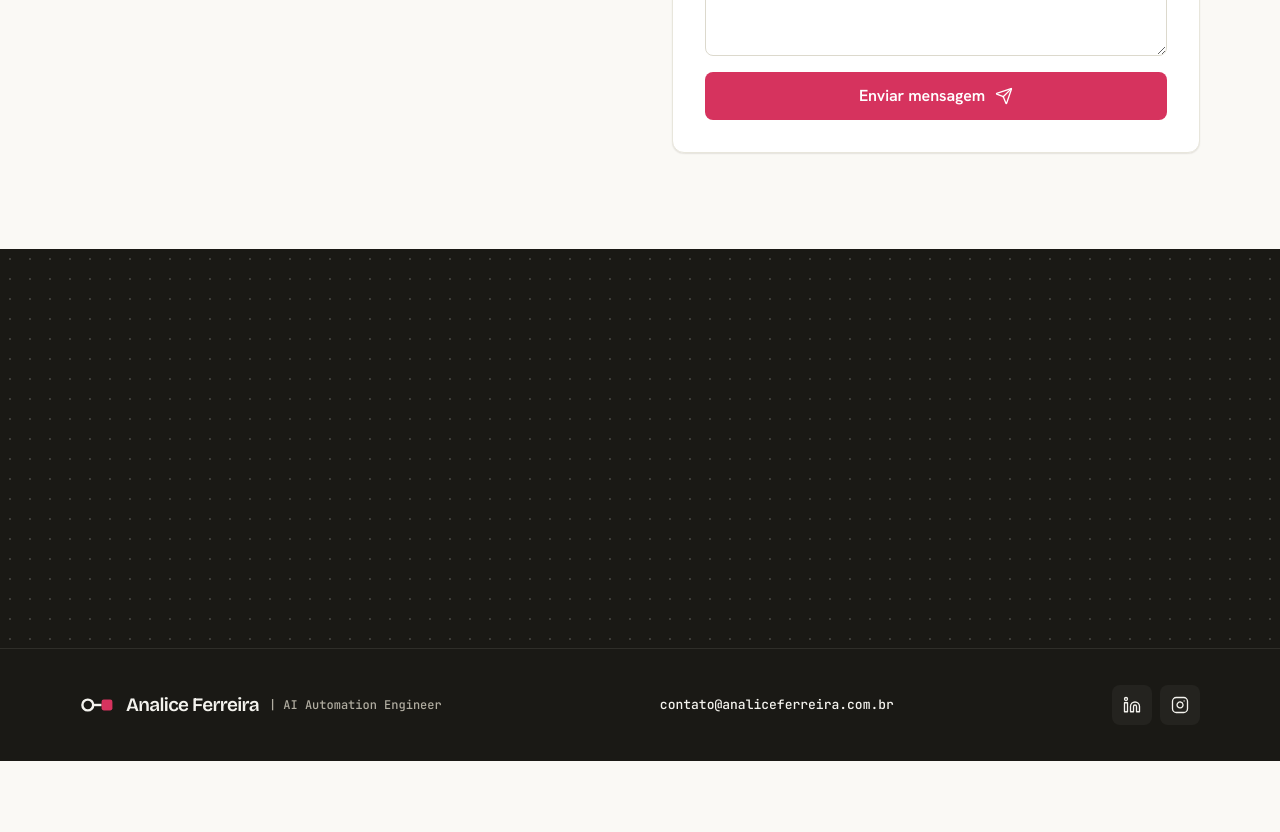
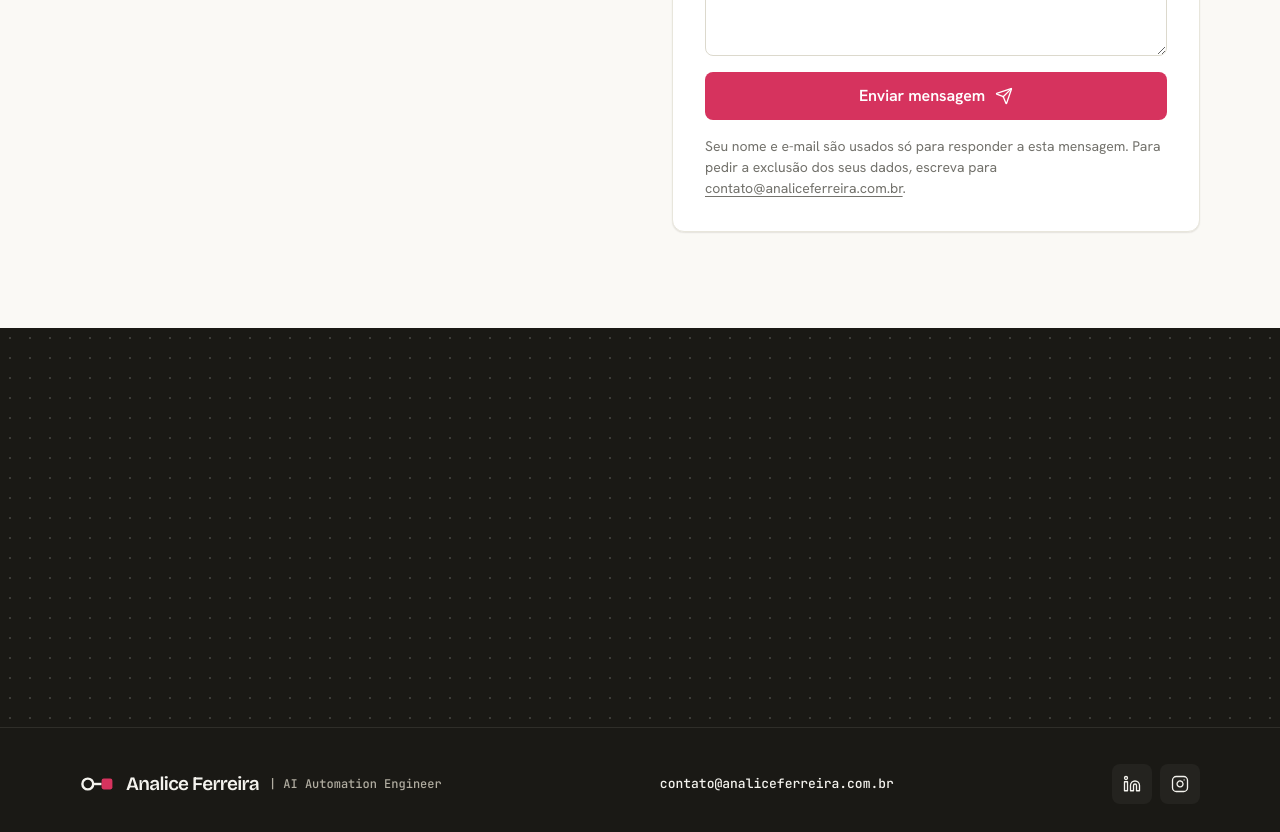
Before and after one commit to analiceferreirads1/portfolio-analice, a Next.js app: page / in a window 1280 px wide. Shown: the part 4400-5232 px from the top of the page. Before the commit the page ends 5161 px from the top, so only its background shows below. Built offline with nearby package versions, Linux system fonts and the light colour scheme.

Commit message:
feat: add privacy notice to contact form
Closes #2

```diff
--- a/src/components/site/Contact.tsx
+++ b/src/components/site/Contact.tsx
@@ -67,6 +67,11 @@ export function Contact() {
             {/* Honeypot anti-spam: invisível para pessoas, preenchido por bots */}
             <div className="af-hp" aria-hidden="true"><label>Não preencha<input type="text" name="website" tabIndex={-1} autoComplete="off" /></label></div>
             <Button type="submit" size="lg" iconRight="send" disabled={busy}>{busy ? 'Enviando…' : 'Enviar mensagem'}</Button>
+            {/* Aviso LGPD: finalidade dos dados e como pedir a exclusão */}
+            <p style={{ font: 'var(--type-body-sm)', color: 'var(--fg-3)', margin: 0 }}>
+              Seu nome e e-mail são usados só para responder a esta mensagem. Para pedir a exclusão dos seus dados, escreva para{' '}
+              <a href={`mailto:${CONTACT.email}`} style={{ color: 'inherit', textDecoration: 'underline' }}>{CONTACT.email}</a>.
+            </p>
           </form>
         </Card>
       </div>
```
